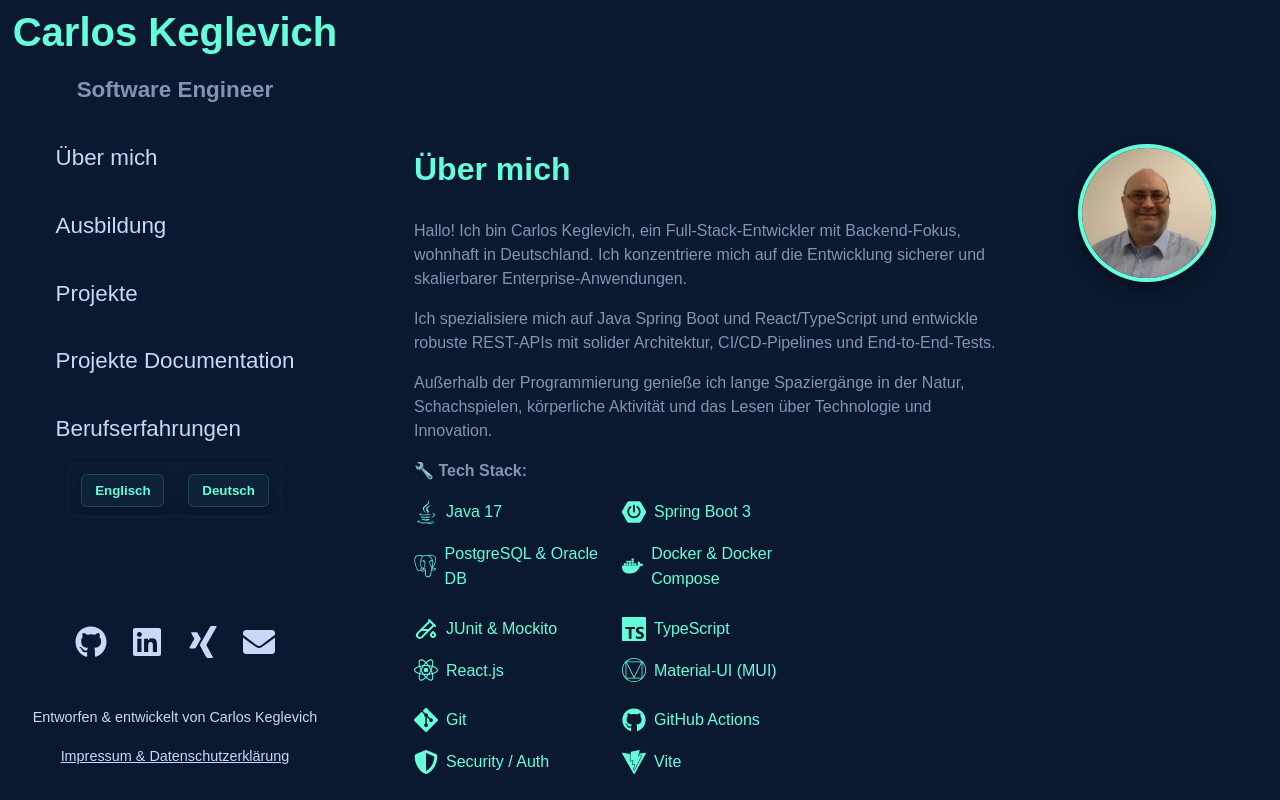
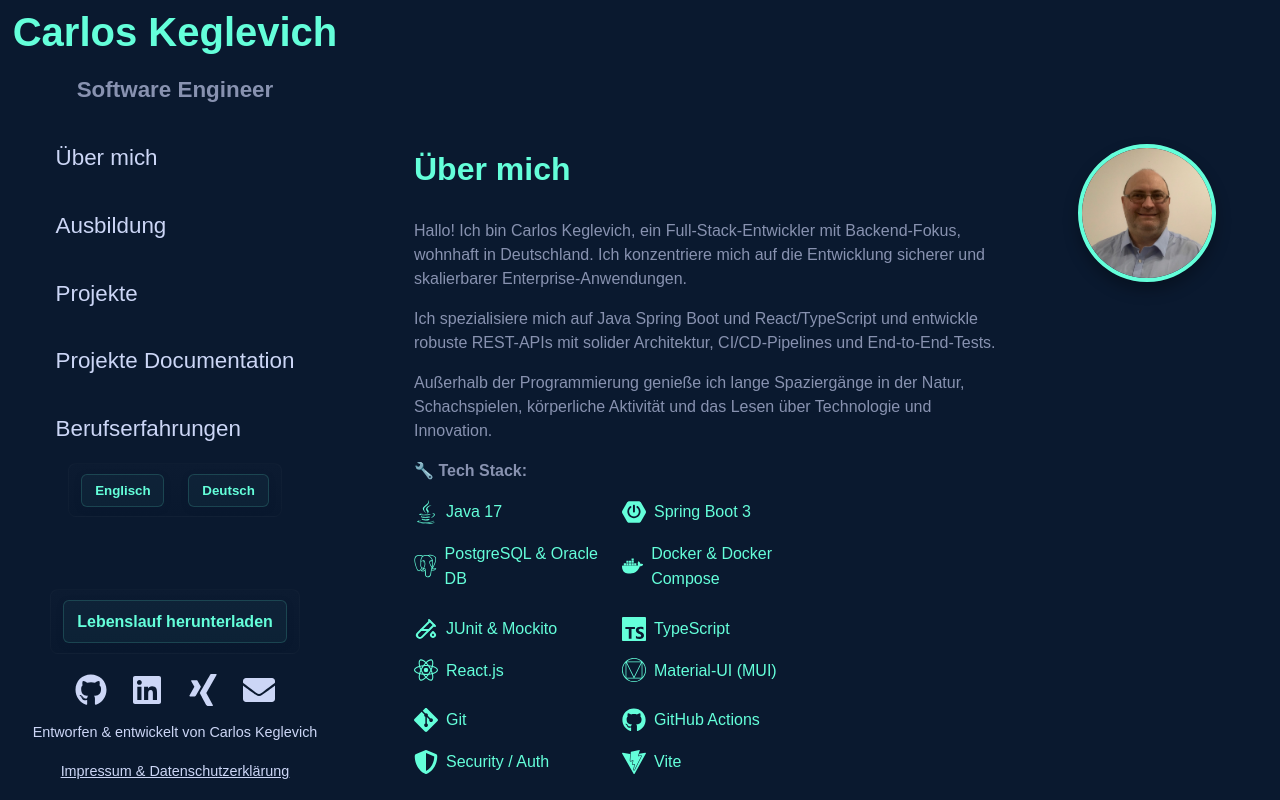
Before and after one commit to Keglev/my-portfolio, a React (Create React App) app: page / in a window 1280 px wide. Built offline with nearby package versions, Linux system fonts and the light colour scheme.

Commit message:
Added a button for download the document in .pdf according to the selected language; added the static documents

```diff
--- a/src/components/Sidebar/SidebarMenu.js
+++ b/src/components/Sidebar/SidebarMenu.js
@@ -1,9 +1,17 @@
 import React from 'react';
 import { useTranslation } from 'react-i18next';
-import { Menu, StyledLink, LanguageWrapper } from './SidebarStyles';
+import { Menu, StyledLink, LanguageWrapper, CVDownloadWrapper, CVDownloadLink } from './SidebarStyles';
 
 const SidebarMenu = ({ activeSection, changeLanguage }) => {
-  const { t } = useTranslation();
+  const { t, i18n } = useTranslation();
+
+  const cvFile =
+    i18n.language === 'de'
+      ? '/Carlos_Keglevich_Lebenslauf_DE.pdf'
+      : '/Carlos_Keglevich_CV_EN.pdf';
+
+  const cvLabel =
+    i18n.language === 'de' ? 'Lebenslauf herunterladen' : 'Download Resume';
 
   return (
     <>
@@ -73,6 +81,18 @@ const SidebarMenu = ({ activeSection, changeLanguage }) => {
         <button onClick={() => changeLanguage('en')} aria-label="Switch to English">{t('language.english')}</button>
         <button onClick={() => changeLanguage('de')} aria-label="Switch to German">{t('language.german')}</button>
       </LanguageWrapper>
+
+      <CVDownloadWrapper>
+        <CVDownloadLink
+          href={cvFile}
+          download
+          target="_blank"
+          rel="noopener noreferrer"
+          aria-label={cvLabel}
+        >
+          {cvLabel}
+        </CVDownloadLink>
+      </CVDownloadWrapper>
     </>
   );
 };
--- a/src/components/Sidebar/SidebarStyles.js
+++ b/src/components/Sidebar/SidebarStyles.js
@@ -185,3 +185,42 @@ export const LegalButton = styled.button`
   text-decoration: underline;
   font: inherit;
 `;
+
+/**
+ * Wrapper for the CV download button
+ */
+export const CVDownloadWrapper = styled.div`
+  margin-bottom: 1rem;
+  display: flex;
+  justify-content: center;
+  padding: 0.6rem 0.8rem;
+  border-radius: 8px;
+  border: 1px solid rgba(255, 255, 255, 0.02);
+  background: linear-gradient(180deg, rgba(255, 255, 255, 0.01), rgba(0, 0, 0, 0.02));
+`;
+
+/**
+ * Styled anchor for downloading the CV, matches the language button effect
+ */
+export const CVDownloadLink = styled.a`
+  display: inline-block;
+  background: rgba(100, 255, 218, 0.04);
+  border: 1px solid rgba(100, 255, 218, 0.16);
+  color: #64ffda;
+  padding: 0.5rem 0.8rem;
+  border-radius: 6px;
+  cursor: pointer;
+  font-weight: 600;
+  font-size: 1rem;
+  text-decoration: none;
+  box-shadow: 0 2px 6px rgba(10, 25, 47, 0.25);
+  transition: background 0.15s ease, color 0.15s ease, transform 0.08s ease,
+    box-shadow 0.12s ease;
+
+  &:hover {
+    background: #64ffda;
+    color: #0a192f;
+    transform: translateY(-3px) scale(1.06);
+    box-shadow: 0 8px 18px rgba(100, 255, 218, 0.14);
+  }
+`;
```
Also changed, not shown: 2 other files (tests, documents, lock files or other folders).
